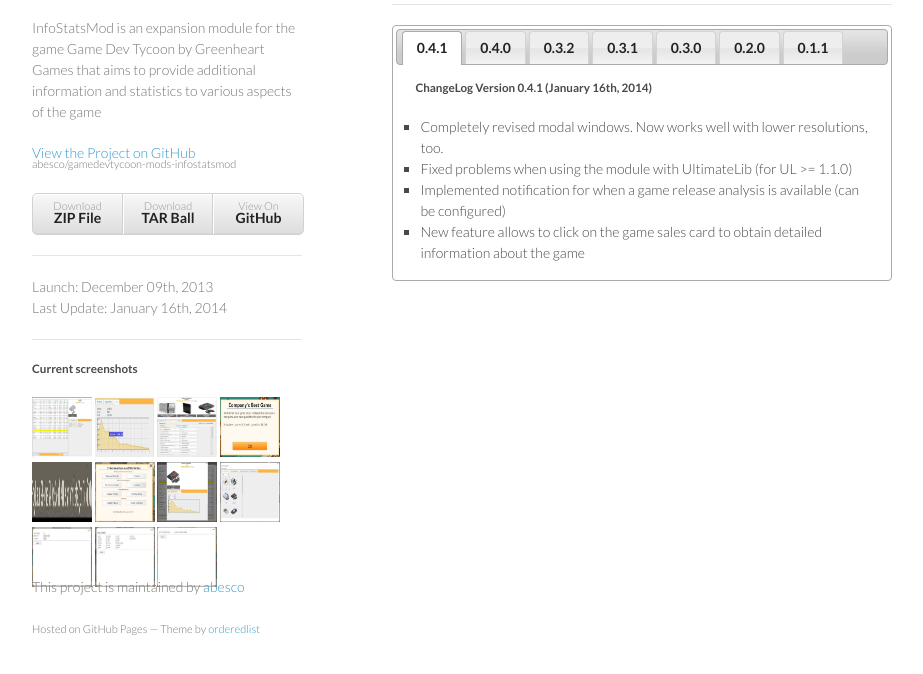
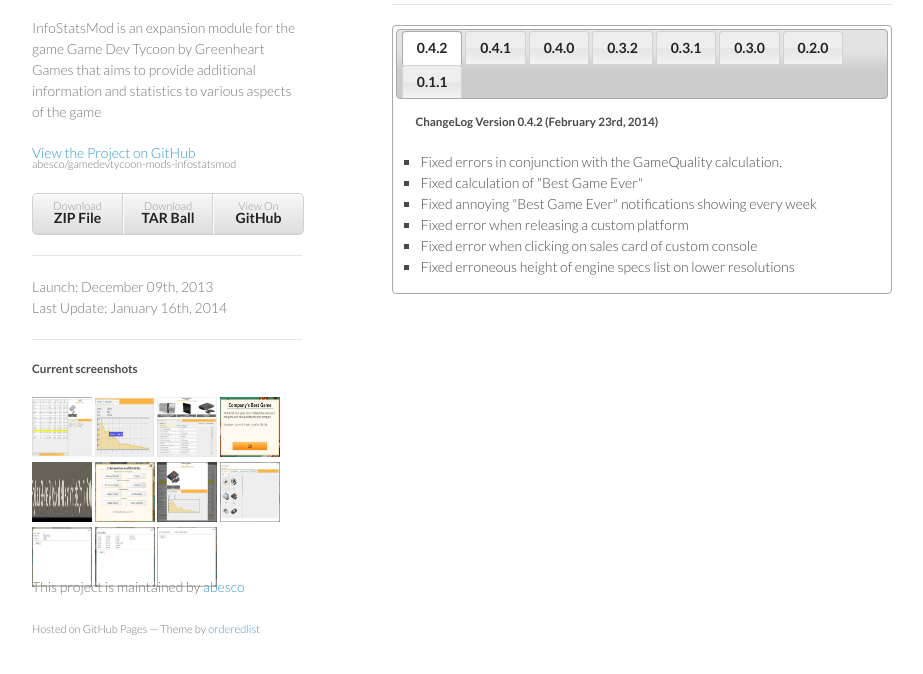
Before and after one commit to abesco/gamedevtycoon-mods-infostatsmod, a plain HTML site: page index.html in a window 1280 px wide. Shown: the part 92-766 px from the top of the page, without its empty margins (178-1101 px from the left). Drawn offline with Linux system fonts and the light colour scheme.

Commit message:
Updated pages for 0.4.2

```diff
--- a/index.html
+++ b/index.html
@@ -106,16 +106,29 @@
 
 <div id="tabs">
 <ul>
-<li><a href="#tab-1"><strong>0.4.1</strong></a></li>
-<li><a href="#tab-2"><strong>0.4.0</strong></a></li>
-<li><a href="#tab-3"><strong>0.3.2</strong></a></li>
-<li><a href="#tab-4"><strong>0.3.1</strong></a></li>
-<li><a href="#tab-5"><strong>0.3.0</strong></a></li>
-<li><a href="#tab-6"><strong>0.2.0</strong></a></li>
-<li><a href="#tab-7"><strong>0.1.1</strong></a></li>
+<li><a href="#tab-1"><strong>0.4.2</strong></a></li>
+<li><a href="#tab-2"><strong>0.4.1</strong></a></li>
+<li><a href="#tab-3"><strong>0.4.0</strong></a></li>
+<li><a href="#tab-4"><strong>0.3.2</strong></a></li>
+<li><a href="#tab-5"><strong>0.3.1</strong></a></li>
+<li><a href="#tab-6"><strong>0.3.0</strong></a></li>
+<li><a href="#tab-7"><strong>0.2.0</strong></a></li>
+<li><a href="#tab-8"><strong>0.1.1</strong></a></li>
 </ul>
 
 <div id="tab-1">
+<h5><a name="changelog-version-042" class="anchor" href="#changelog-version-042"><span class="octicon octicon-link"></span></a>ChangeLog Version 0.4.2 (February 23rd, 2014)</h5>
+<ul>
+<li>Fixed errors in conjunction with the GameQuality calculation.</li>
+<li>Fixed calculation of "Best Game Ever"</li>
+<li>Fixed annoying "Best Game Ever" notifications showing every week</li>
+<li>Fixed error when releasing a custom platform</li>
+<li>Fixed error when clicking on sales card of custom console</li>
+<li>Fixed erroneous height of engine specs list on lower resolutions</li>
+</ul>
+</div>
+
+<div id="tab-2">
 <h5><a name="changelog-version-041" class="anchor" href="#changelog-version-041"><span class="octicon octicon-link"></span></a>ChangeLog Version 0.4.1 (January 16th, 2014)</h5>
 <ul>
 <li>Completely revised modal windows. Now works well with lower resolutions, too.</li>
@@ -125,7 +138,7 @@
 </ul>
 </div>
 
-<div id="tab-2">
+<div id="tab-3">
 <h5><a name="changelog-version-040" class="anchor" href="#changelog-version-040"><span class="octicon octicon-link"></span></a>ChangeLog Version 0.4.0 (January 11th, 2014)</h5>
 <ul>
 <li>Completely renewed bootstrap for js loading</li>
@@ -142,7 +155,7 @@
 </ul>
 </div>
 
-<div id="tab-3">
+<div id="tab-4">
 <h5><a name="changelog-version-032" class="anchor" href="#changelog-version-032"><span class="octicon octicon-link"></span></a>ChangeLog Version 0.3.2 (January 05th, 2014)</h5>
 <ul>
 <li>Added new internal functions to "Utils" for providing more reliable "BestGameEver" calculation</li>
@@ -152,7 +165,7 @@
 </ul>
 </div>
 
-<div id="tab-4">
+<div id="tab-5">
 <h5><a name="changelog-version-031" class="anchor" href="#changelog-version-031"><span class="octicon octicon-link"></span></a>ChangeLog Version 0.3.1 (December 22th, 2013)</h5>
 <ul>
 <li>Released Games Analysis: New Data Column "Fans"</li>
@@ -173,7 +186,7 @@
 </ul>
 </div>
 
-<div id="tab-5">
+<div id="tab-6">
 	<h5><a name="changelog-version-030" class="anchor" href="#changelog-version-030"><span class="octicon octicon-link"></span></a>ChangeLog Version 0.3.0 (December 20th, 2013)</h5>
 <ul>
 <li>Revised main module menu. </li>
@@ -191,7 +204,7 @@
 </ul>
 </div>
 
-<div id="tab-6">
+<div id="tab-7">
 <h5>Release Notes</h5>
 Works best on screen resolution with a width bigger than 1550 (w&gt;=1550)<br>
 Not localized, thus it is only available in english<br>
@@ -215,7 +228,7 @@
 </ul>
 </div>
 
-<div id="tab-7">
+<div id="tab-8">
 	<h5>Release Notes</h5>
 Works best on screen resolution with a width bigger than 1550 (w&gt;=1550)<br>
 Not localized, thus it is only available in english<br>
```
